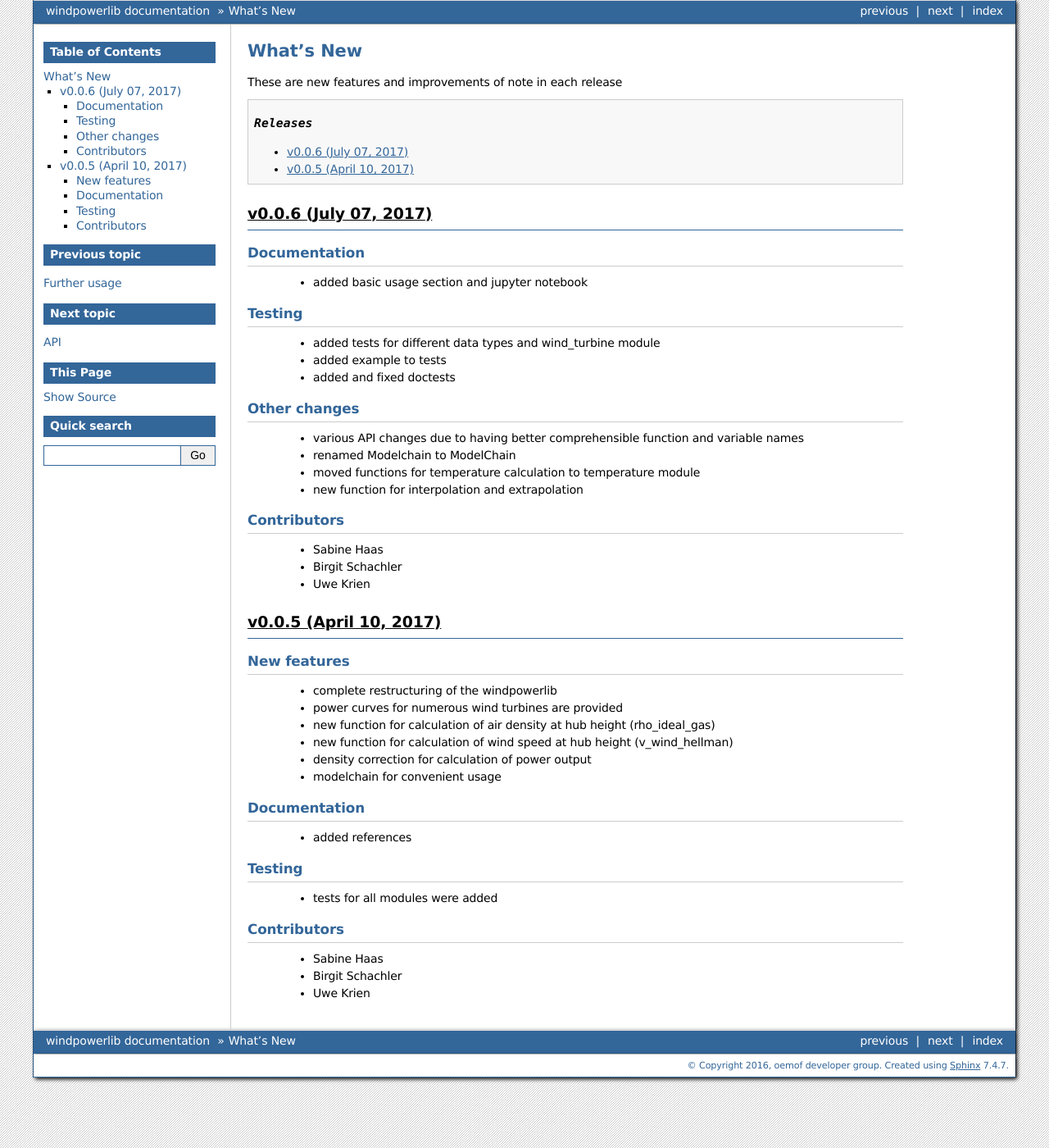
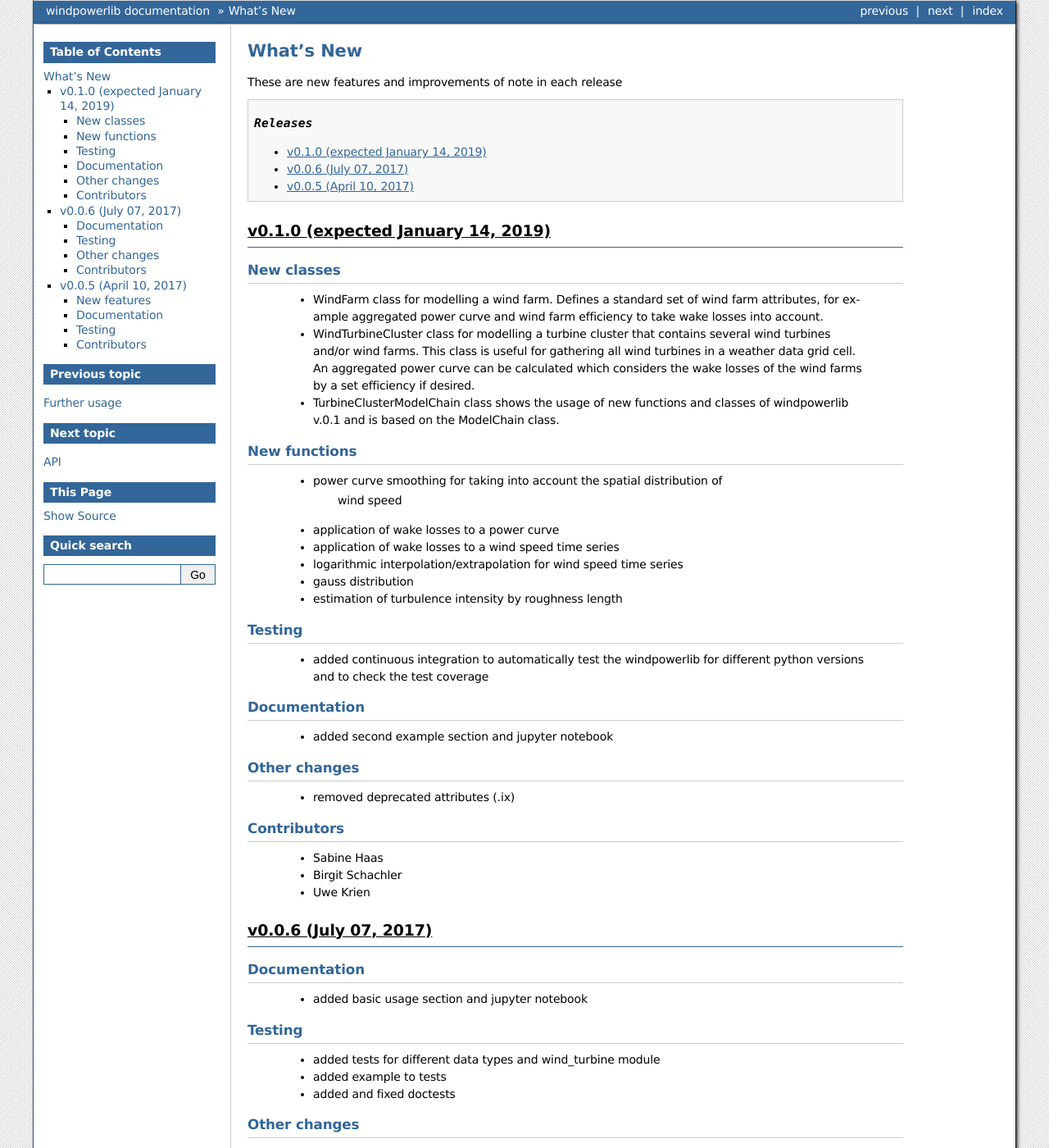
Before and after one commit to wind-python/windpowerlib, a Sphinx documentation site: the page built from doc/whats_new.rst, in a window 1280 px wide and 1400 px high. Shown: the whole window at 82% size. Built offline with Sphinx 7.4.7, drawn with Linux system fonts in a browser that asks for light colours; formulas are drawn with MathJax 3.

Commit message:
Add whatsnew for upcoming release

```diff
--- a/doc/whats_new.rst
+++ b/doc/whats_new.rst
@@ -8,5 +8,6 @@ These are new features and improvements of note in each release
     :local:
     :backlinks: top
 
+.. include::  whatsnew/v0-1-0.txt
 .. include::  whatsnew/v006.txt
 .. include::  whatsnew/v005.txt
--- a/doc/whatsnew/v0-1-0.txt
+++ b/doc/whatsnew/v0-1-0.txt
@@ -1,19 +1,12 @@
-v0.1.0 ()
-+++++++++++++++++++++++++
+v0.1.0 (expected January 14, 2019)
+++++++++++++++++++++++++++++++++++
 
 New classes
 ###########
 
-* WindFarm class for modelling a wind farm. Defines a standard set of wind farm
-    attributes, for example aggregated power curve and wind farm efficiency to
-    take wake losses into account.
-* WindTurbineCluster class for modelling a turbine cluster that contains
-    several wind turbines and/or wind farms. This class is useful for gathering
-    all wind turbines in a weather data grid cell. An aggregated power curve
-    can be calculated which considers the wake losses of the wind farms by a
-    set efficiency if desired.
-* TurbineClusterModelChain class shows the usage of new functions and classes
-    of windpowerlib v.0.1 and is based on the ModelChain class.
+ * WindFarm class for modelling a wind farm. Defines a standard set of wind farm attributes, for example aggregated power curve and wind farm efficiency to take wake losses into account.
+ * WindTurbineCluster class for modelling a turbine cluster that contains several wind turbines and/or wind farms. This class is useful for gathering all wind turbines in a weather data grid cell. An aggregated power curve can be calculated which considers the wake losses of the wind farms by a set efficiency if desired.
+ * TurbineClusterModelChain class shows the usage of new functions and classes of windpowerlib v.0.1 and is based on the ModelChain class.
 
 New functions
 #############
@@ -30,8 +23,7 @@ New functions
 Testing
 #######
 
-* added continuous integration to automatically test the windpowerlib for
-    different python versions and to check the test coverage
+ * added continuous integration to automatically test the windpowerlib for different python versions and to check the test coverage
 
 
 Documentation
```
Also changed, not shown: other parts of doc/whatsnew/v0-1-0.txt (+1 -1 lines). Lines whose indentation alone changed are shown as unchanged.
